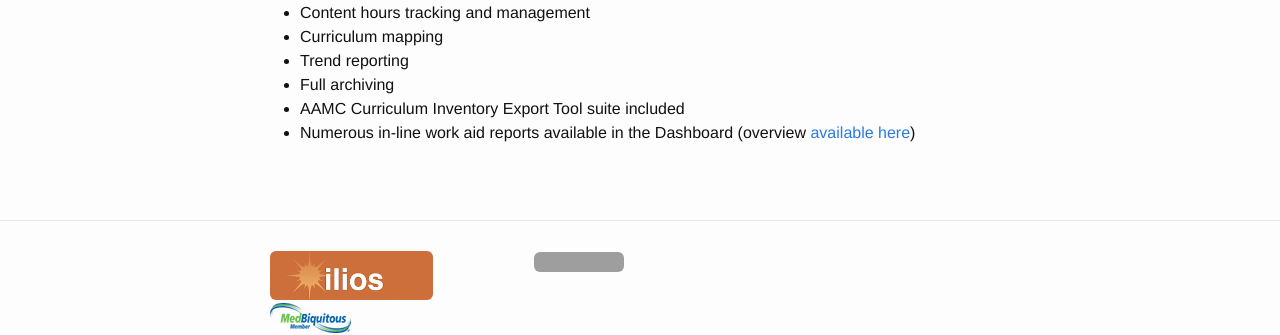
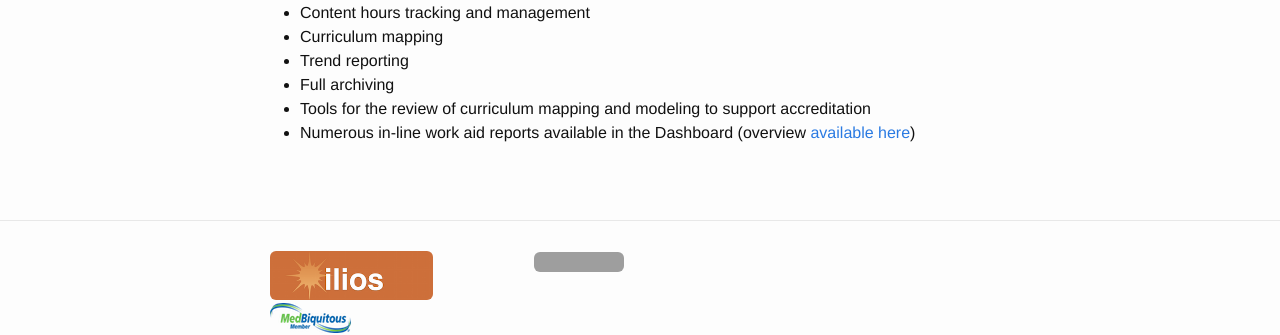
Before and after one commit to ilios/iliosproject.org, a Jekyll site: the page built from features.md, in a window 1280 px wide. Shown: the part 1944-2279 px from the top of the page. Built offline with Jekyll 4.4.1, drawn with Linux system fonts in a browser that asks for light colours; grey boxes are pictures that could not be loaded.

Commit message:
updates to correct CIR references

```diff
--- a/features.md
+++ b/features.md
@@ -80,7 +80,7 @@ Ilios allows for the control and development of complex curricula organized by i
 - Curriculum mapping
 - Trend reporting
 - Full archiving
-- AAMC Curriculum Inventory Export Tool suite included
+- Tools for the review of curriculum mapping and modeling to support accreditation
 - Numerous in-line work aid reports available in the Dashboard (overview [available here](/myreports.html))
 
 <!--EndFragment-->
```
Also changed, not shown: about.md (+1 -1 lines), timeline.md (+1 -1 lines).
